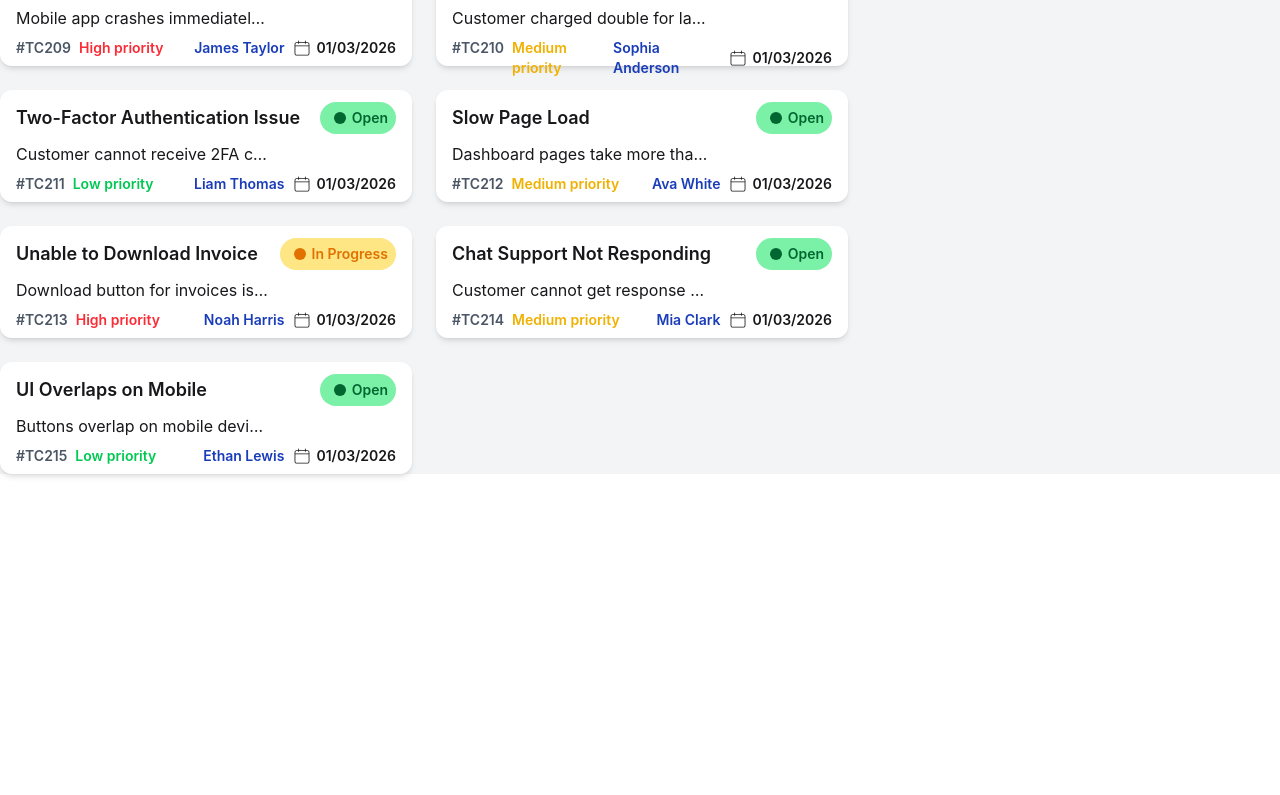
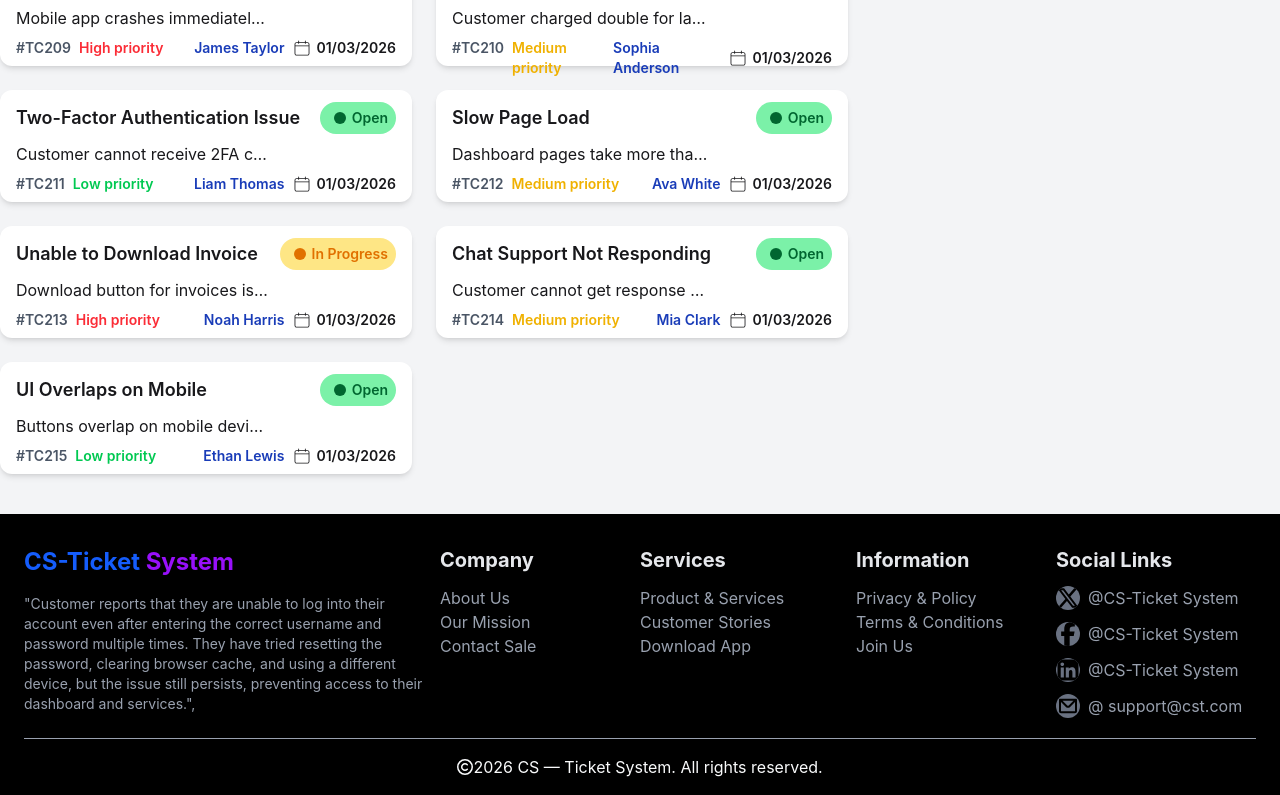
Before and after one commit to Sheikh-Rasel2001/customer-service-ticket-system, a React (Vite) app: page / in a window 1280 px wide. Shown: the part 970-1765 px from the top of the page. Before the commit the page ends 1484 px from the top, so only its background shows below. Built offline with nearby package versions, Linux system fonts and the light colour scheme.

Commit message:
footer section design

```diff
--- a/src/App.jsx
+++ b/src/App.jsx
@@ -1,5 +1,6 @@
 import './App.css'
 import Banner from './Components/Banner/Banner'
+import Footer from './Components/Footer/Footer'
 import Nav from './Components/Navbar/Nav'
 import Services from './ServiceSection/Services/Services'
 
@@ -19,6 +20,7 @@ function App() {
     <Nav></Nav>
     <Banner></Banner>
     <Services servicesPromise={servicesPromise}></Services>
+    <Footer></Footer>
     </div>
 
     </>
--- /dev/null
+++ b/src/Components/Footer/Footer.jsx
@@ -0,0 +1,74 @@
+import React from 'react';
+import { CgMail } from 'react-icons/cg';
+import { FaFacebookF, FaLinkedin, FaRegCopyright, FaXTwitter } from 'react-icons/fa6';
+
+const Footer = () => {
+    return (
+        <div className='w-full bg-black'>
+            <div className='max--w-7xl mx-auto px-6 pt-8 text-gray-50'>
+                {/* parent */}
+                <div className='grid grid-cols-1 lg:grid lg:grid-cols-3 gap-4 border-b border-gray-400 pb-5'>
+                    {/* cs title */}
+                    <div>
+                        <h1 className="text-2xl font-bold mb-4"><span className="text-blue-600">CS-Ticket</span> <span className='text-purple-600'>System</span></h1>
+                        <p className='text-sm text-gray-400'>"Customer reports that they are unable to log into their account even after entering the correct username and password multiple times. They have tried resetting the password, clearing browser cache, and using a different device, but the issue still persists, preventing access to their dashboard and services.",
+                        </p>
+                    </div>
+                    {/* ----------------- */}
+                    <div className='grid grid-cols-2'>
+                        {/* Company */}
+                        <div className='space-y-3'>
+                            <h1 className='text-xl text-gray-200 font-bold'>Company</h1>
+                            <ul className='text-gray-400'>
+                                <li className='hover:text-gray-50'><a href="#">About Us</a></li>
+                                <li className='hover:text-gray-50'><a href="#">Our Mission</a></li>
+                                <li className='hover:text-gray-50'><a href="#">Contact Sale</a></li>
+                            </ul>
+                        </div>
+                        {/* service */}
+                        <div className='space-y-3'>
+                            <h1 className='text-xl text-gray-200 font-bold'>Services</h1>
+                            <ul className='text-gray-400'>
+                                <li className='hover:text-gray-50'><a href="#">Product & Services</a></li>
+                                <li className='hover:text-gray-50'><a href="#">Customer Stories</a></li>
+                                <li className='hover:text-gray-50'><a href="#">Download App</a></li>
+                            </ul>
+                        </div>
+                    </div>
+                    {/* ----- */}
+                    <div className='grid grid-cols-2'>
+                        {/* information */}
+                        <div className='space-y-3'>
+                            <h1 className='text-xl text-gray-200 font-bold'>Information</h1>
+                            <ul className='text-gray-400'>
+                                <li className='hover:text-gray-50'><a href="#">Privacy & Policy</a></li>
+                                <li className='hover:text-gray-50'><a href="#">Terms & Conditions</a></li>
+                                <li className='hover:text-gray-50'><a href="#"> Join Us</a></li>
+                            </ul>
+                        </div>
+                        {/* social link */}
+                        <div className='space-y-3'>
+                            <h1 className='text-xl text-gray-200 font-bold'>Social Links</h1>
+                            <ul className='text-gray-400 space-y-3'>
+                                {/* twitter */}
+                                <li className='hover:text-gray-50'><a href="#" className='flex gap-2 items-center'><FaXTwitter className='w-6 h-6 text-lg rounded-full bg-gray-500 text-black hover:bg-gray-200' />@CS-Ticket System</a></li>
+                                {/* facebook */}
+                                <li className='hover:text-gray-50'><a href="#" className='flex gap-2 items-center'><FaFacebookF className='w-6 h-6 text-lg rounded-full bg-gray-500 text-black hover:bg-gray-200' />@CS-Ticket System</a></li>
+                                {/* LinkdIn */}
+                                <li className='hover:text-gray-50'><a href="#" className='flex gap-2 items-center'><FaLinkedin className='w-6 h-6 text-lg rounded-full bg-gray-500 text-black hover:bg-gray-200' />@CS-Ticket System</a></li>
+                                {/* gmail */}
+                                <li className='hover:text-gray-50'><a href="#" className='flex gap-2 items-center'><CgMail className='w-6 h-6 text-lg rounded-full bg-gray-500 text-black hover:bg-gray-200' />@ support@cst.com</a></li>
+                            </ul>
+                        </div>
+                    </div>
+                </div>
+                <div>
+                    <p className='flex items-center justify-center py-4'><FaRegCopyright /> {new Date().getFullYear()} CS — Ticket System. All rights reserved.</p>
+                </div>
+            </div>
+
+        </div>
+    );
+};
+
+export default Footer;
```
